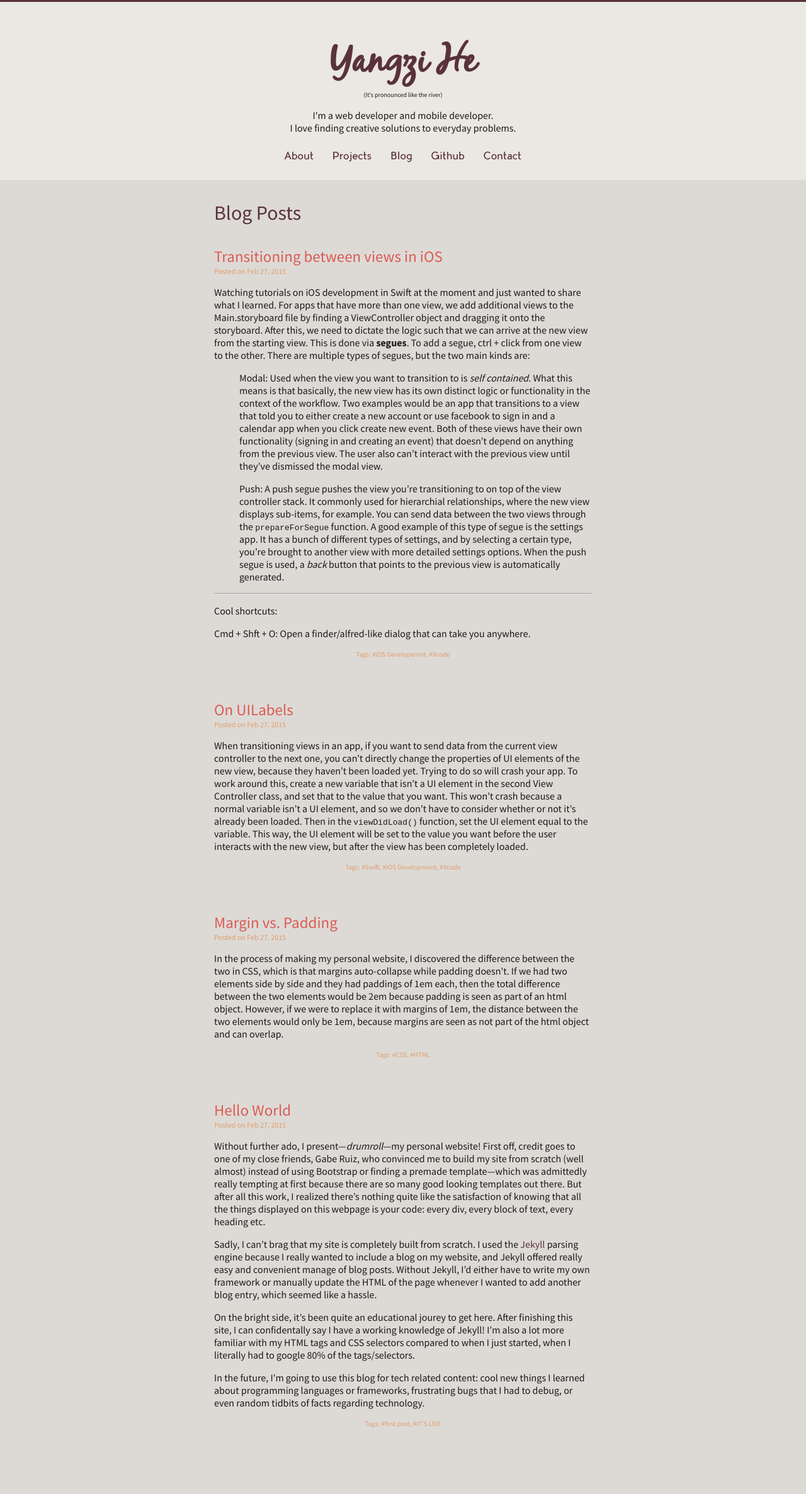
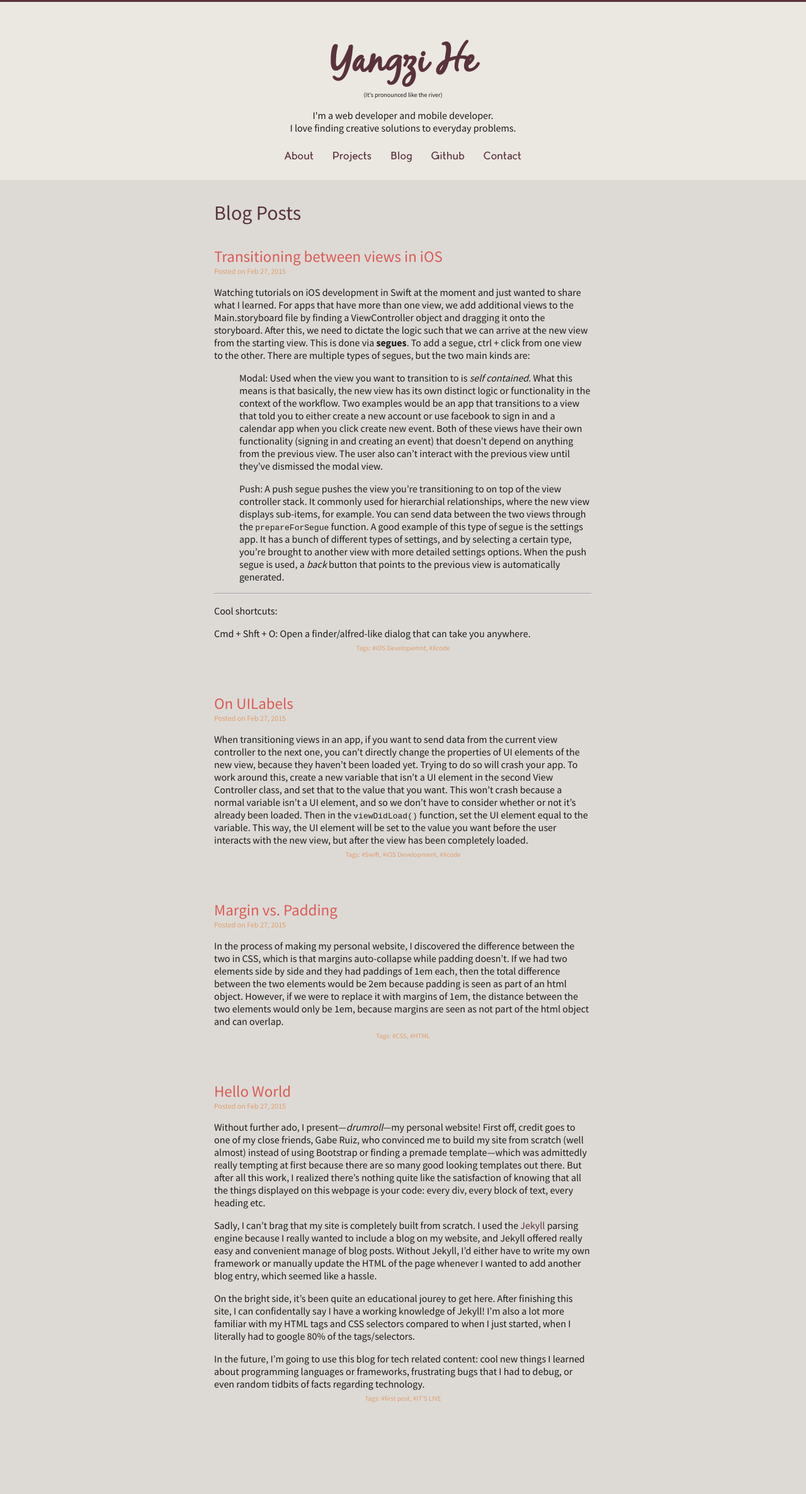
Before and after one commit to yangzihe/yangzihe.github.io, a Jekyll site: the page built from blog/index.html, in a window 1280 px wide. Shown: the whole page at 63% size. Built offline with Jekyll 4.4.1, drawn with Linux system fonts in a browser that asks for light colours; after the commit the page ends 2333 px from its top, so only the background shows below that.

Commit message:
Cut down margin for tags

```diff
--- a/css/style.css
+++ b/css/style.css
@@ -151,6 +151,7 @@ h4 {
     font-family: "Source Sans Pro";
     font-size: 11px;
     color: #E09D6A;
+    margin-top: -10px;
 }
 
 .no-tags {
```
Also changed, not shown: img/avatar_me.png, img/me.jpg (added), img/me.png (added).
